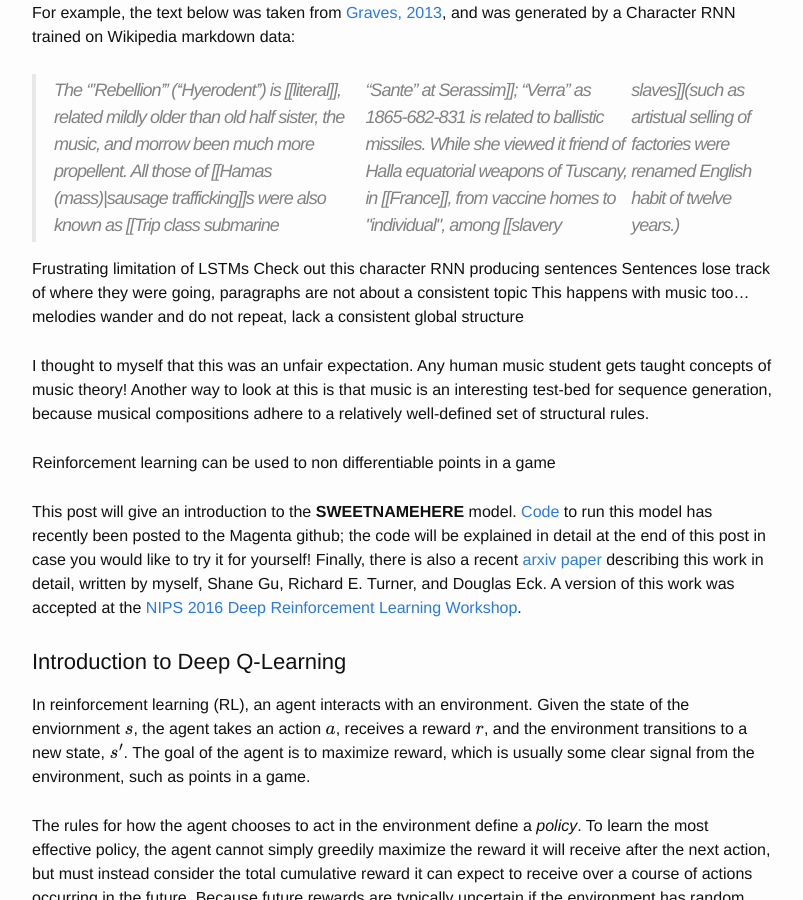
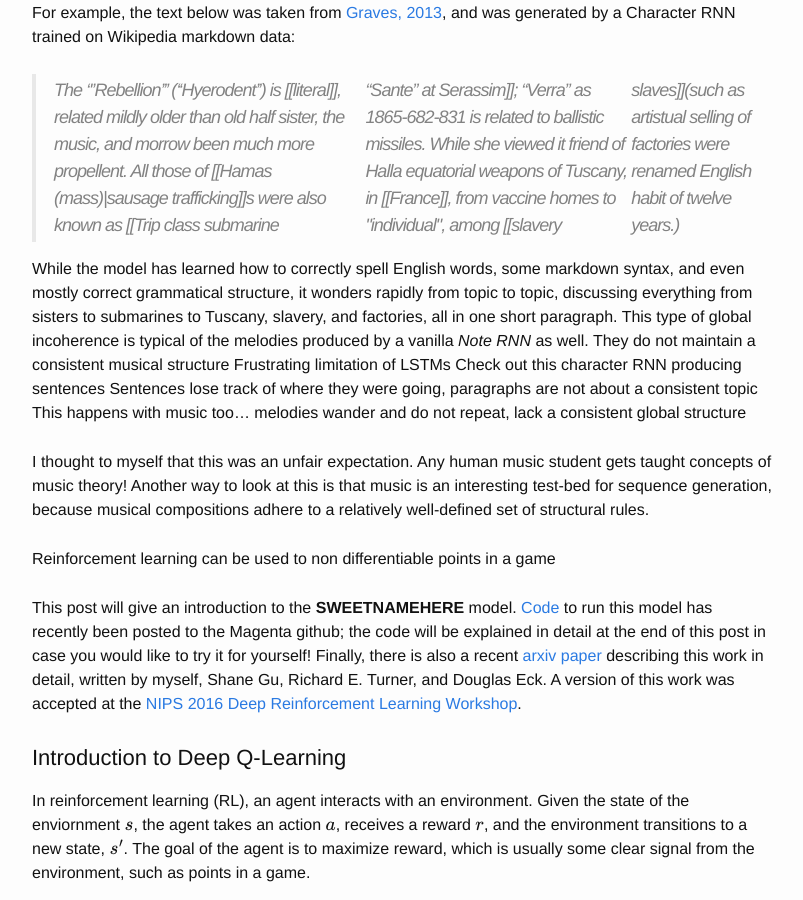
Before and after one commit to notfuchsia/notfuchsia.github.io, a Jekyll site: the page built from _posts/2016-10-10-natasha.markdown, in a window 1280 px wide and 900 px high, scrolled down 602 px. Shown: the whole window, without its empty margins (238-1041 px from the left). Built offline with Jekyll 4.4.1, drawn with Linux system fonts in a browser that asks for light colours; formulas are drawn with MathJax 3.

Commit message:
almost one more paragraph

```diff
--- a/_posts/2016-10-10-natasha.markdown
+++ b/_posts/2016-10-10-natasha.markdown
@@ -15,6 +15,7 @@ When I joined [Magenta][magenta] as an intern this summer, the team was hard at
 
 >The '''Rebellion''' (''Hyerodent'') is \[\[literal\]\], related mildly older than old half sister, the music, and morrow been much more propellent. All those of \[\[Hamas (mass)\|sausage trafficking\]\]s were also known as \[\[Trip class submarine|"Sante" at Serassim\]\]; "Verra" as 1865-682-831 is related to ballistic missiles. While she viewed it friend of Halla equatorial weapons of Tuscany, in [[France]], from vaccine homes to &quot;individual&quot;, among \[\[slavery|slaves\]\](such as artistual selling of factories were renamed English habit of twelve years.)
 
+While the model has learned how to correctly spell English words, some markdown syntax, and even  mostly correct grammatical structure, it wonders rapidly from topic to topic, discussing everything from sisters to submarines to Tuscany, slavery, and factories, all in one short paragraph. This type of global incoherence is typical of the melodies produced by a vanilla *Note RNN* as well. They do not maintain a consistent musical structure
 Frustrating limitation of LSTMs
 Check out this character RNN producing sentences
 Sentences lose track of where they were going, paragraphs are not about a consistent topic
```
